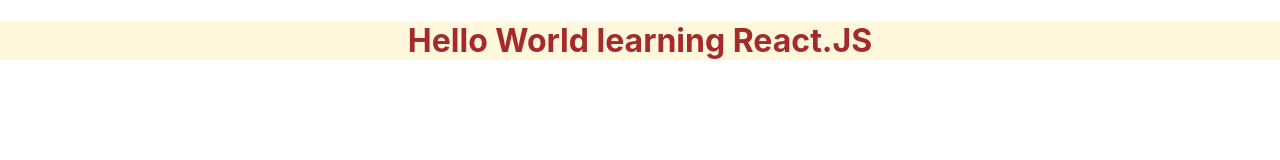
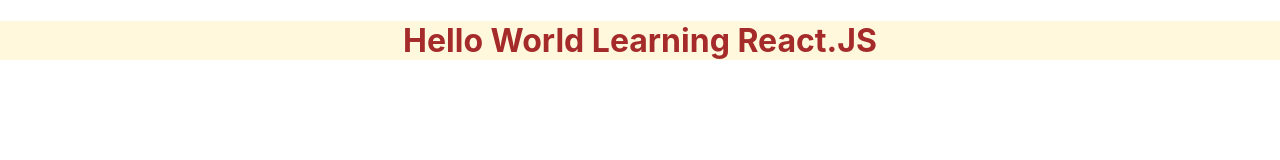
Before and after one commit to TanveerAhmed98/Auto-Deployment, a React (Create React App) app: page / in a window 1280 px wide. Shown: the top 160 px of the page. Built offline with nearby package versions, Linux system fonts and the light colour scheme.

Commit message:
Auto Deployment

```diff
--- a/src/App.js
+++ b/src/App.js
@@ -4,7 +4,7 @@
 function App() {
   return (
     <div>
-      <h1>Hello World learning React.JS</h1>
+      <h1>Hello World Learning React.JS</h1>
       <img src={require('./1.png')} alt="iamage not found"/>
     </div>
   );
```
